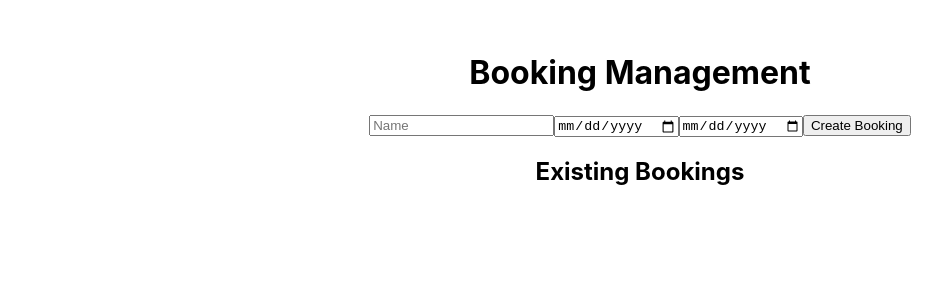
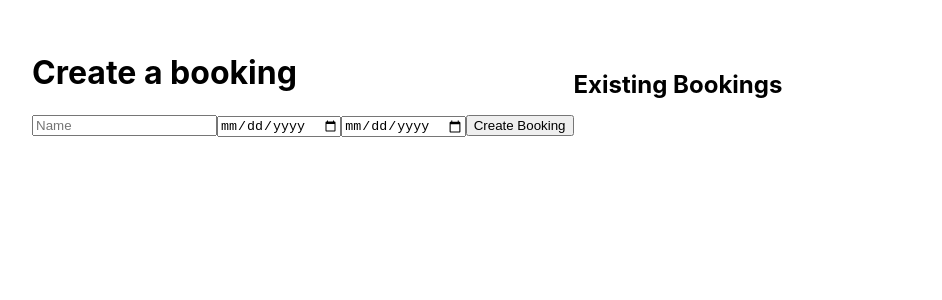
Before and after one commit to tercette/booking-app, a React (Create React App) app: page / in a window 1280 px wide. Shown: the top 300 px of the page, without its empty margins (0-942 px from the left). Built offline with nearby package versions, Linux system fonts and the light colour scheme.

Commit message:
feat: basic styles structure applied

```diff
--- a/src/App.tsx
+++ b/src/App.tsx
@@ -18,6 +18,7 @@ const Container = styled('div', {
   padding: '16px',
   '@media(min-width: 768px)': {
     padding: '32px',
+    flexDirection: 'row',
   },
 });
 
@@ -34,7 +35,6 @@ const App: React.FC = () => {
 
   return (
     <Container>
-      <h1>Booking Management</h1>
       <CreateBooking bookingToEdit={editingBooking} onCancelEdit={cancelEdit} />
       <BookingList onEdit={handleEdit} />
     </Container>
--- a/src/components/CreateBooking.tsx
+++ b/src/components/CreateBooking.tsx
@@ -68,6 +68,7 @@ const CreateBooking: React.FC<Props> = ({ bookingToEdit, onCancelEdit }) => {
 
   return (
     <form onSubmit={handleSubmit}>
+      <h1>Create a booking</h1>
       <input
         type="text"
         placeholder="Name"
```
